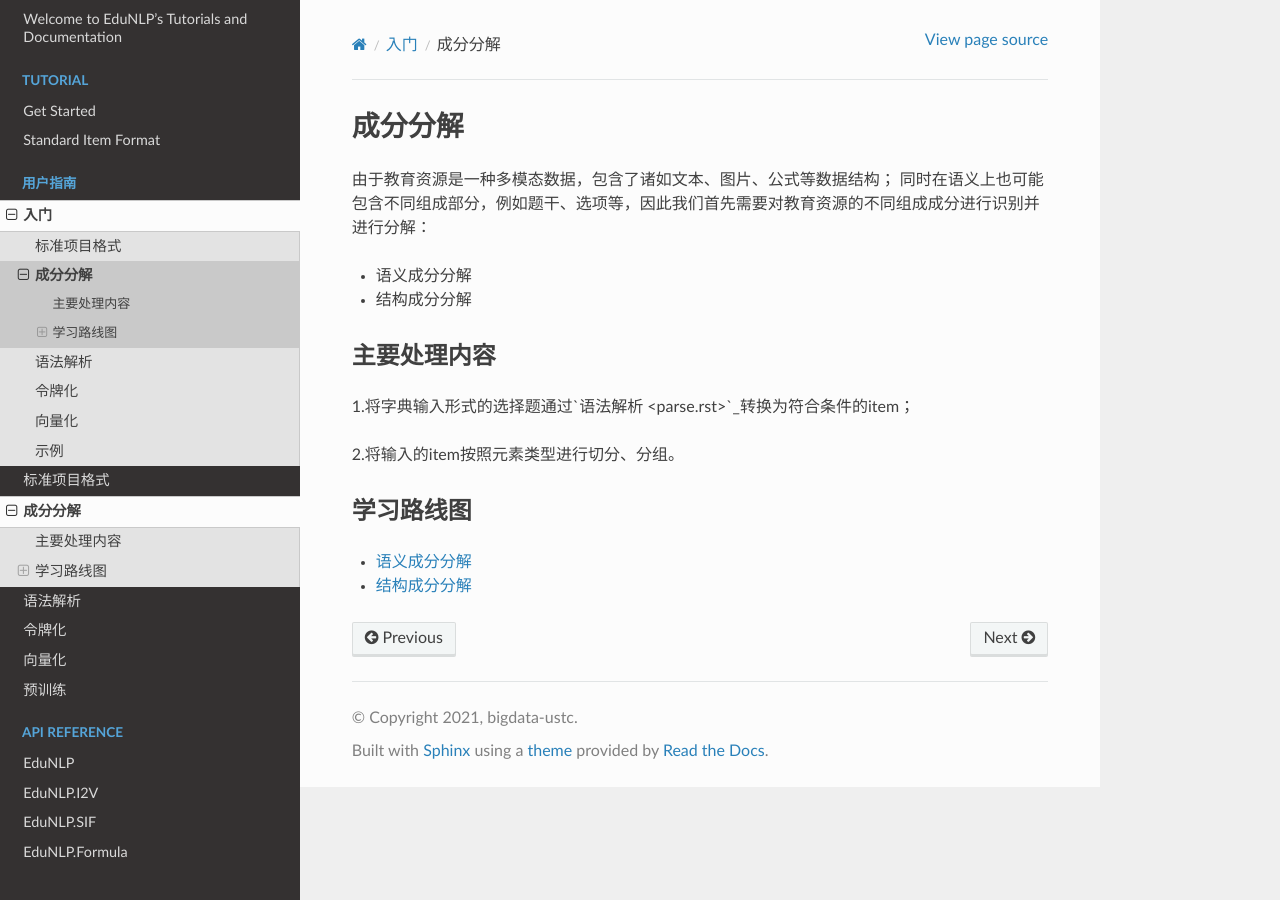
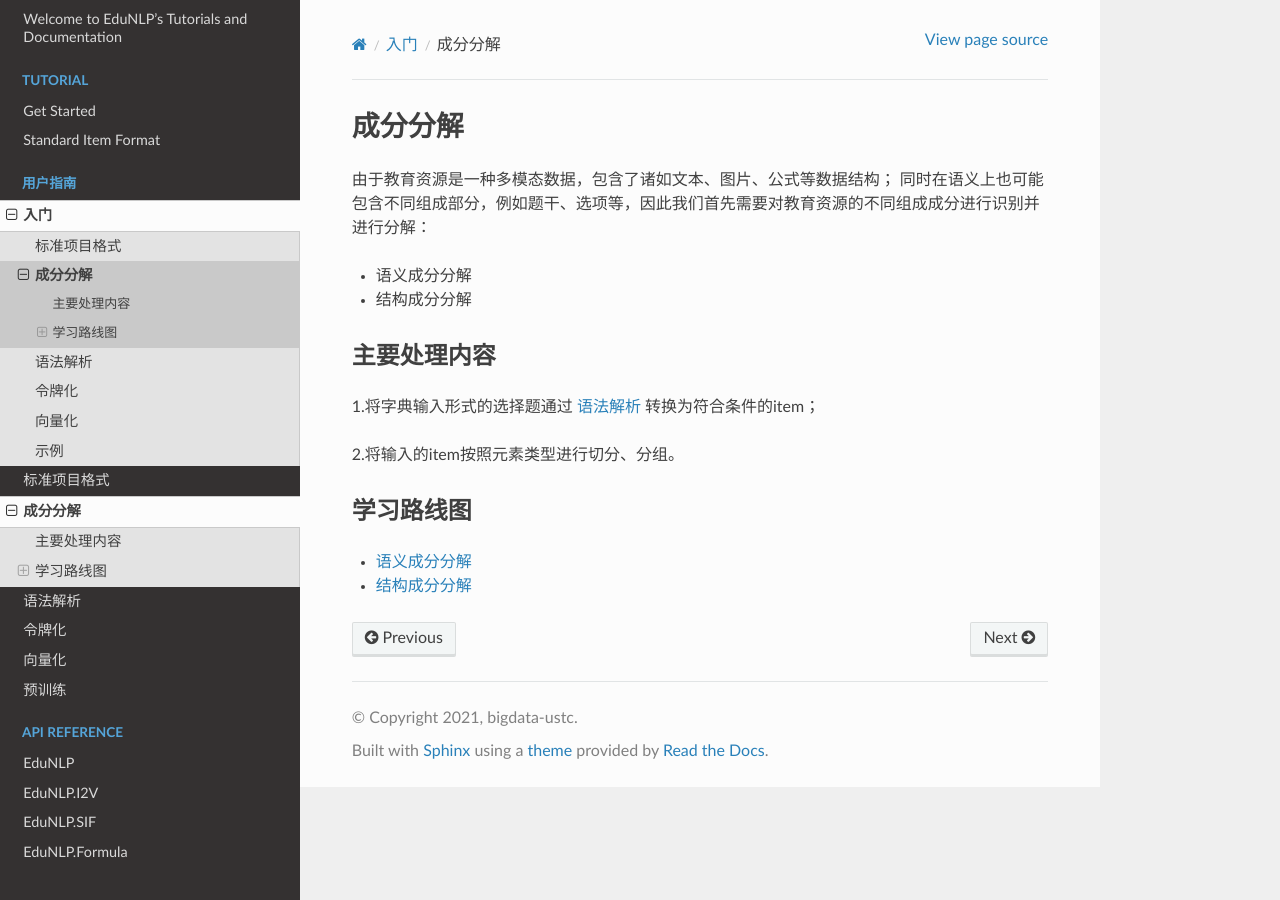
Before and after one commit to bigdata-ustc/EduNLP, a Sphinx documentation site: the page built from docs/source/tutorial/zh/seg.rst, in a window 1280 px wide. Built offline with Sphinx 7.4.7 and the Read the Docs theme 2.0.0, drawn with Linux system fonts in a browser that asks for light colours; pages that are not in the unit, such as notebooks, are missing from menus; the version number is read from the project's files by our own code.

Commit message:
Create seg.rst

```diff
--- a/docs/source/tutorial/zh/seg.rst
+++ b/docs/source/tutorial/zh/seg.rst
@@ -10,7 +10,7 @@
 主要处理内容
 --------------------
 
-1.将字典输入形式的选择题通过`语法解析 <parse.rst>`_转换为符合条件的item；
+1.将字典输入形式的选择题通过 `语法解析 <parse.rst>`_ 转换为符合条件的item；
 
 2.将输入的item按照元素类型进行切分、分组。
 
```
